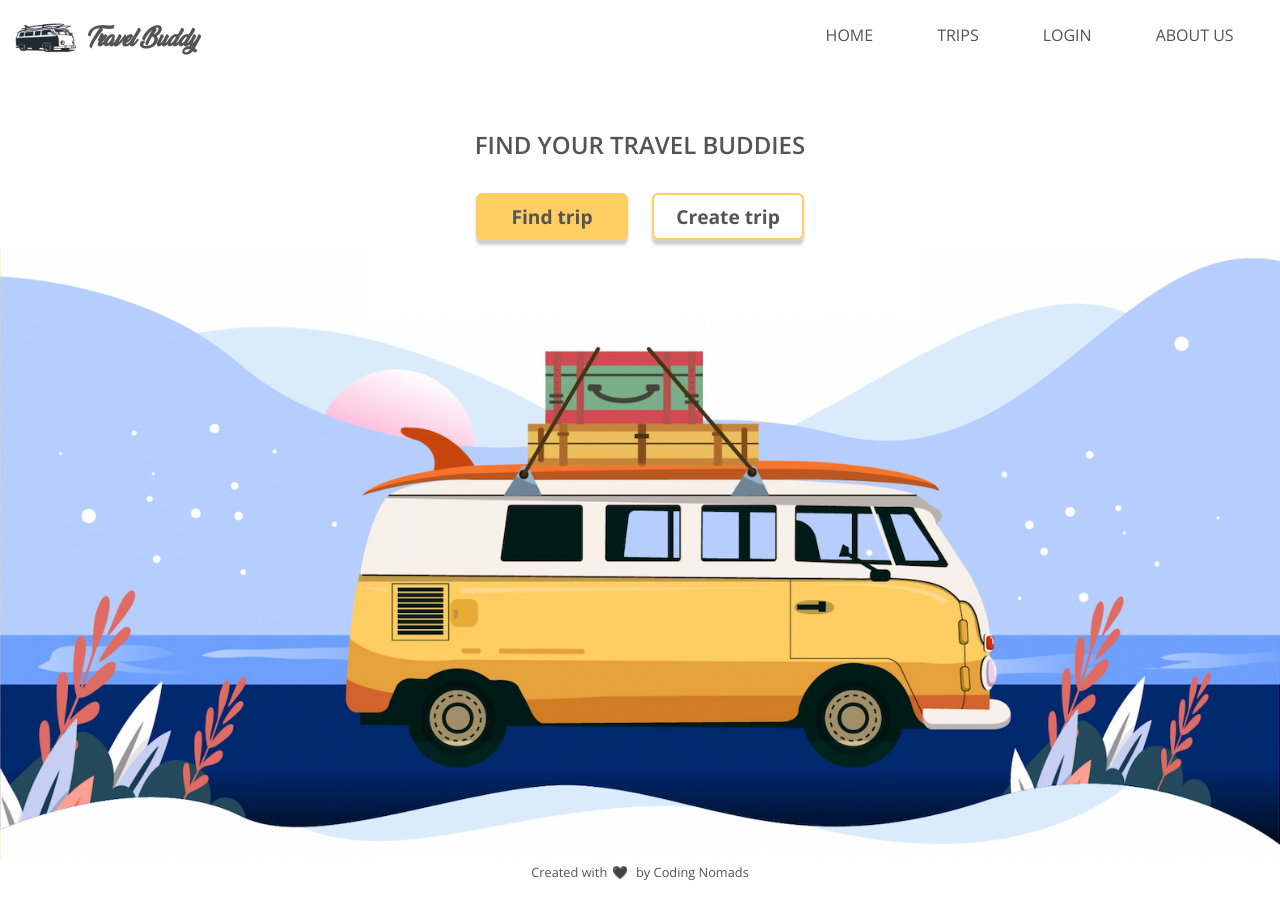
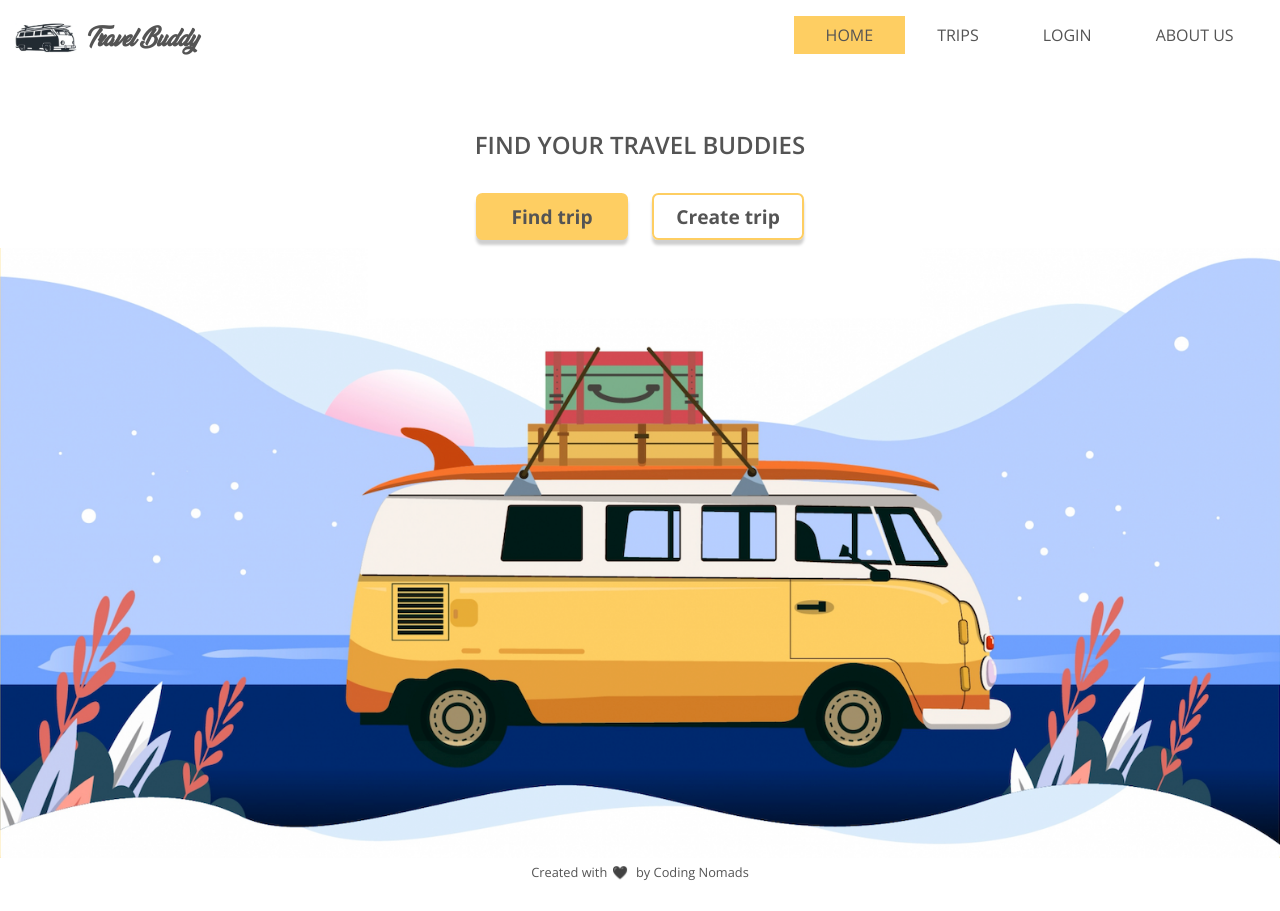
Before and after one commit to qatta93/travel_buddy, a React (Create React App) app in the folder client/: page / in a window 1280 px wide. In both pictures the pointer is over the link "HOME". Built offline with nearby package versions, Linux system fonts and the light colour scheme.

Commit message:
nav hover added

```diff
--- a/client/src/components/Header/style.css
+++ b/client/src/components/Header/style.css
@@ -50,7 +50,7 @@
 
 .header__link {
   display: block;
-  margin: 0.5rem 2rem;
+  padding: 0.5rem 2rem;
   text-decoration: none;
   color: var(--metal);
 }
@@ -67,4 +67,8 @@
     min-height: auto;
     background-color: transparent;
   }
+
+  .header__link:hover {
+    background-color: var(--yellow);
+  }
 }
```
